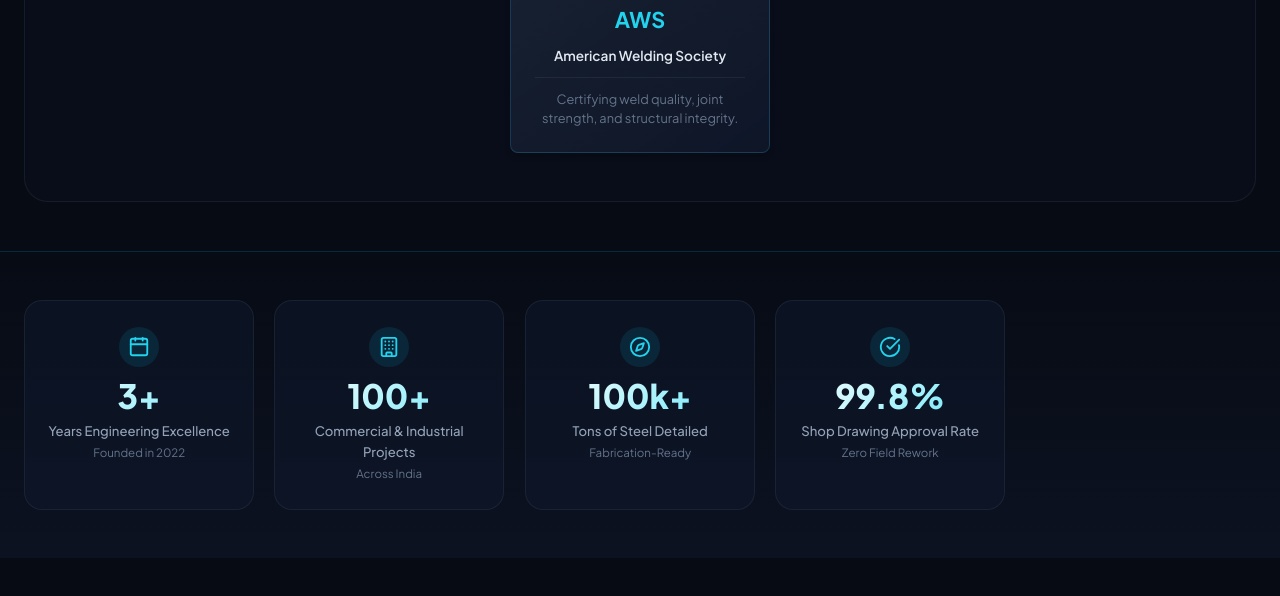
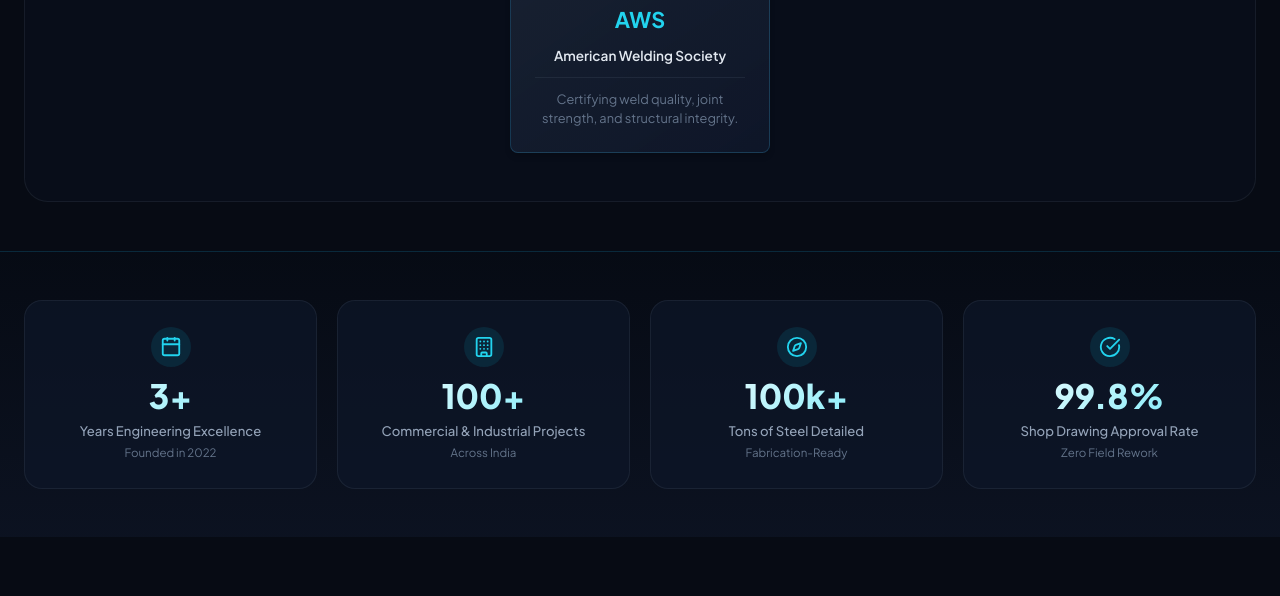
Before and after one commit to LgTechGlobal/DKSONASSOCIATES.COM, a React (Vite) app: page / in a window 1280 px wide. Shown: the part 2532-3128 px from the top of the page. Built offline with nearby package versions, Linux system fonts and the light colour scheme.

Commit message:
new changes

```diff
--- a/src/App.css
+++ b/src/App.css
@@ -734,7 +734,7 @@
 
 .stats-grid {
   display: grid;
-  grid-template-columns: repeat(5, 1fr);
+  grid-template-columns: repeat(4, 1fr);
   gap: 1.25rem;
 }
 
@@ -1943,7 +1943,7 @@
     justify-content: center;
   }
   .stats-grid {
-    grid-template-columns: repeat(3, 1fr);
+    grid-template-columns: repeat(2, 1fr);
   }
   .services-grid {
     grid-template-columns: repeat(2, 1fr);
```
